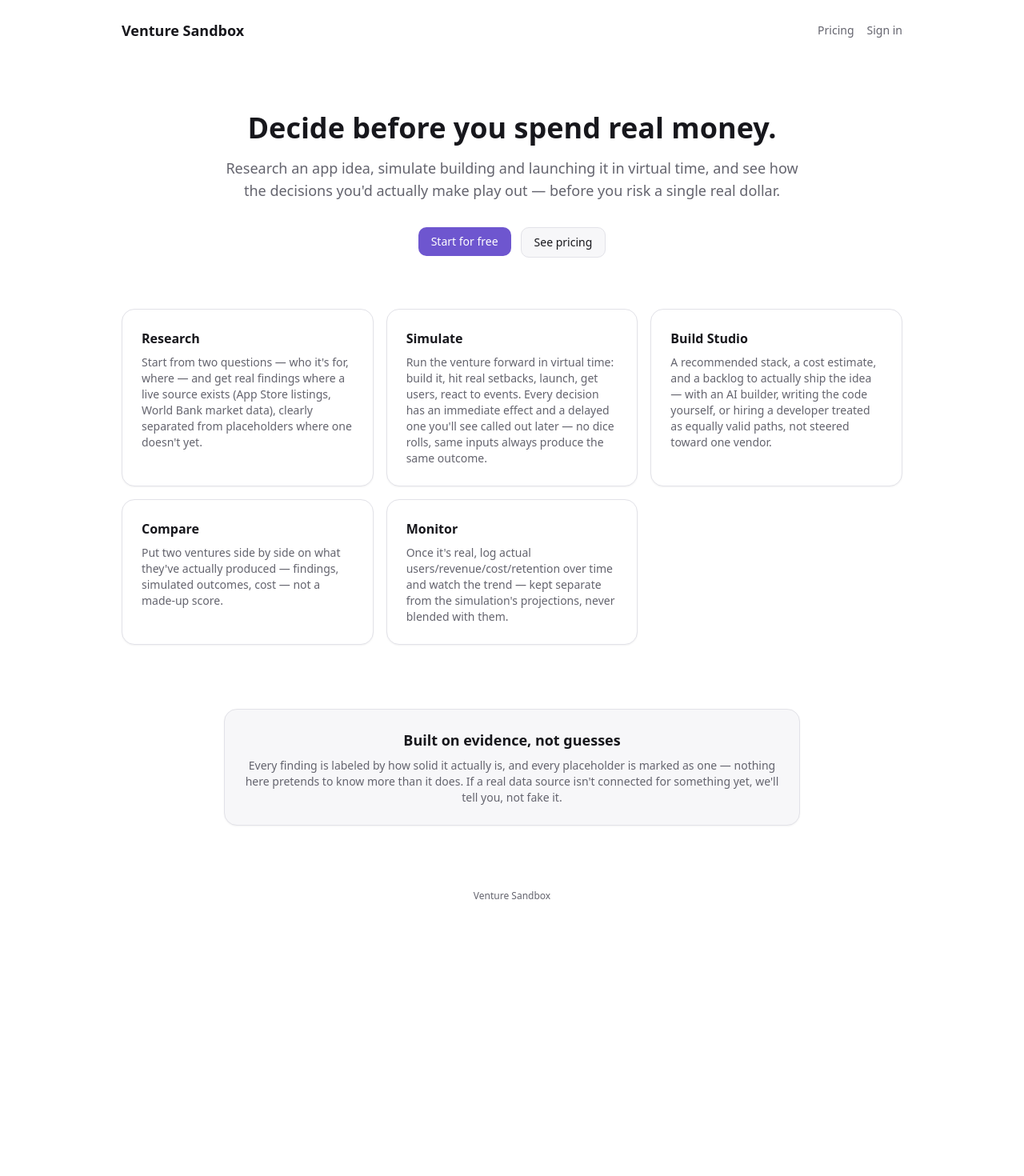
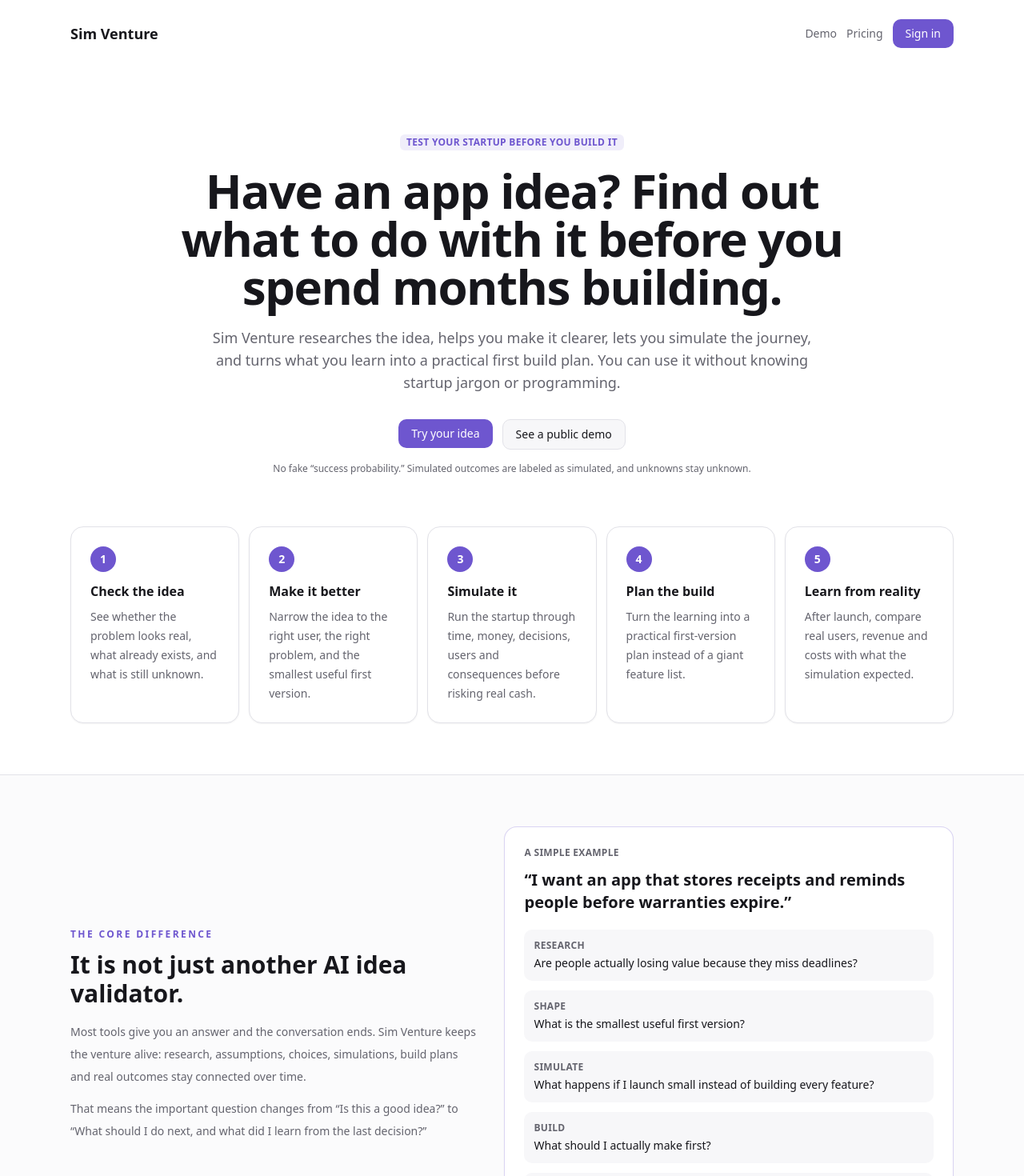
Before and after one commit to pkorion8/App-, a Next.js app in the folder apps/web/: page / in a window 1280 px wide. Shown: the top 1470 px of the page at 80% size. Before the commit the page ends 1168 px from the top, so only its background shows below. Built offline with nearby package versions, Linux system fonts and the light colour scheme.

Commit message:
Rewrite public landing around simple Sim Venture promise

```diff
--- a/apps/web/src/app/page.tsx
+++ b/apps/web/src/app/page.tsx
@@ -1,95 +1,52 @@
 import Link from "next/link";
-import { Button, Card } from "@venture-sandbox/ui";
+import { Badge, Button, Card } from "@venture-sandbox/ui";
 
-const MODULES = [
-  {
-    name: "Research",
-    description:
-      "Start from two questions — who it's for, where — and get real findings where a live source exists (App Store listings, World Bank market data), clearly separated from placeholders where one doesn't yet.",
-  },
-  {
-    name: "Simulate",
-    description:
-      "Run the venture forward in virtual time: build it, hit real setbacks, launch, get users, react to events. Every decision has an immediate effect and a delayed one you'll see called out later — no dice rolls, same inputs always produce the same outcome.",
-  },
-  {
-    name: "Build Studio",
-    description:
-      "A recommended stack, a cost estimate, and a backlog to actually ship the idea — with an AI builder, writing the code yourself, or hiring a developer treated as equally valid paths, not steered toward one vendor.",
-  },
-  {
-    name: "Compare",
-    description:
-      "Put two ventures side by side on what they've actually produced — findings, simulated outcomes, cost — not a made-up score.",
-  },
-  {
-    name: "Monitor",
-    description:
-      "Once it's real, log actual users/revenue/cost/retention over time and watch the trend — kept separate from the simulation's projections, never blended with them.",
-  },
-];
+const SIMPLE_STEPS = [
+  ["1", "Check the idea", "See whether the problem looks real, what already exists, and what is still unknown."],
+  ["2", "Make it better", "Narrow the idea to the right user, the right problem, and the smallest useful first version."],
+  ["3", "Simulate it", "Run the startup through time, money, decisions, users and consequences before risking real cash."],
+  ["4", "Plan the build", "Turn the learning into a practical first-version plan instead of a giant feature list."],
+  ["5", "Learn from reality", "After launch, compare real users, revenue and costs with what the simulation expected."],
+] as const;
 
 export default function HomePage() {
   return (
     <div className="min-h-screen">
-      <header className="mx-auto flex max-w-5xl items-center justify-between p-6">
-        <span className="text-lg font-semibold text-vs-fg">Venture Sandbox</span>
-        <nav className="flex items-center gap-4 text-sm text-vs-fg-muted">
-          <Link href="/pricing" className="hover:text-vs-fg hover:underline">
-            Pricing
-          </Link>
-          <Link href="/sign-in" className="hover:text-vs-fg hover:underline">
-            Sign in
-          </Link>
-        </nav>
+      <header className="mx-auto flex max-w-6xl items-center justify-between p-6">
+        <Link href="/" className="text-lg font-semibold text-vs-fg">Sim Venture</Link>
+        <nav className="flex items-center gap-3 text-sm text-vs-fg-muted"><Link href="/demo" className="hover:text-vs-fg">Demo</Link><Link href="/pricing" className="hover:text-vs-fg">Pricing</Link><Link href="/sign-in"><Button size="sm">Sign in</Button></Link></nav>
       </header>
 
       <main>
-        <section className="mx-auto max-w-3xl px-6 py-16 text-center">
-          <h1 className="text-3xl font-semibold text-vs-fg sm:text-4xl">
-            Decide before you spend real money.
-          </h1>
-          <p className="mt-4 text-base text-vs-fg-muted sm:text-lg">
-            Research an app idea, simulate building and launching it in virtual time, and see
-            how the decisions you&apos;d actually make play out — before you risk a single real
-            dollar.
-          </p>
-          <div className="mt-8 flex justify-center gap-3">
-            <Link href="/sign-in">
-              <Button>Start for free</Button>
-            </Link>
-            <Link href="/pricing">
-              <Button variant="secondary">See pricing</Button>
-            </Link>
+        <section className="mx-auto max-w-5xl px-6 pb-16 pt-14 text-center sm:pt-20">
+          <Badge status="primary">TEST YOUR STARTUP BEFORE YOU BUILD IT</Badge>
+          <h1 className="mx-auto mt-5 max-w-4xl text-4xl font-semibold tracking-tight text-vs-fg sm:text-6xl">Have an app idea? Find out what to do with it before you spend months building.</h1>
+          <p className="mx-auto mt-5 max-w-3xl text-base leading-7 text-vs-fg-muted sm:text-lg">Sim Venture researches the idea, helps you make it clearer, lets you simulate the journey, and turns what you learn into a practical first build plan. You can use it without knowing startup jargon or programming.</p>
+          <div className="mt-8 flex flex-wrap justify-center gap-3"><Link href="/sign-in"><Button>Try your idea</Button></Link><Link href="/demo"><Button variant="secondary">See a public demo</Button></Link></div>
+          <p className="mt-4 text-xs text-vs-fg-muted">No fake “success probability.” Simulated outcomes are labeled as simulated, and unknowns stay unknown.</p>
+        </section>
+
+        <section className="mx-auto max-w-6xl px-6 pb-16">
+          <div className="grid gap-3 sm:grid-cols-2 lg:grid-cols-5">{SIMPLE_STEPS.map(([n, title, text]) => <Card key={n}><div className="grid h-8 w-8 place-items-center rounded-full bg-vs-primary text-sm font-semibold text-vs-primary-fg">{n}</div><h2 className="mt-3 font-semibold text-vs-fg">{title}</h2><p className="mt-2 text-sm leading-6 text-vs-fg-muted">{text}</p></Card>)}</div>
+        </section>
+
+        <section className="border-y border-vs-border bg-vs-bg-subtle/50">
+          <div className="mx-auto grid max-w-6xl gap-8 px-6 py-16 lg:grid-cols-[1fr_1.1fr] lg:items-center">
+            <div><p className="text-xs font-semibold uppercase tracking-[.2em] text-vs-primary">The core difference</p><h2 className="mt-3 text-3xl font-semibold text-vs-fg">It is not just another AI idea validator.</h2><p className="mt-4 text-sm leading-7 text-vs-fg-muted">Most tools give you an answer and the conversation ends. Sim Venture keeps the venture alive: research, assumptions, choices, simulations, build plans and real outcomes stay connected over time.</p><p className="mt-3 text-sm leading-7 text-vs-fg-muted">That means the important question changes from “Is this a good idea?” to “What should I do next, and what did I learn from the last decision?”</p></div>
+            <Card className="border-vs-primary/25"><p className="text-xs font-semibold uppercase tracking-wide text-vs-fg-muted">A simple example</p><p className="mt-3 text-xl font-semibold text-vs-fg">“I want an app that stores receipts and reminds people before warranties expire.”</p><div className="mt-5 space-y-3"><ExampleLine label="Research" text="Are people actually losing value because they miss deadlines?"/><ExampleLine label="Shape" text="What is the smallest useful first version?"/><ExampleLine label="Simulate" text="What happens if I launch small instead of building every feature?"/><ExampleLine label="Build" text="What should I actually make first?"/><ExampleLine label="Learn" text="What did real users do after launch?"/></div></Card>
           </div>
         </section>
 
-        <section className="mx-auto max-w-5xl px-6 pb-20">
-          <div className="grid grid-cols-1 gap-4 sm:grid-cols-2 lg:grid-cols-3">
-            {MODULES.map((m) => (
-              <Card key={m.name}>
-                <h2 className="text-base font-semibold text-vs-fg">{m.name}</h2>
-                <p className="mt-2 text-sm text-vs-fg-muted">{m.description}</p>
-              </Card>
-            ))}
-          </div>
+        <section className="mx-auto max-w-6xl px-6 py-16">
+          <div className="grid gap-5 lg:grid-cols-2"><Card><Badge status="primary">SIMPLE MODE</Badge><h2 className="mt-3 text-2xl font-semibold text-vs-fg">For people who just have an idea</h2><p className="mt-3 text-sm leading-7 text-vs-fg-muted">Plain questions, normal words, one clear next action at a time. No need to understand TAM, unit economics, APIs, architecture or investment terminology.</p><ul className="mt-4 space-y-2 text-sm text-vs-fg-muted"><li>• Is this problem real?</li><li>• Who would use this?</li><li>• What should I build first?</li><li>• How could it make money?</li><li>• What should I do next?</li></ul></Card><Card><Badge status="neutral">PRO MODE</Badge><h2 className="mt-3 text-2xl font-semibold text-vs-fg">For founders and product people who want depth</h2><p className="mt-3 text-sm leading-7 text-vs-fg-muted">The same venture can open into detailed evidence, source traceability, technical analysis, monetization experiments, alternate timelines, Investor World, scorecards and system views.</p><p className="mt-4 text-sm font-medium text-vs-fg">One intelligence engine. Two levels of complexity.</p></Card></div>
         </section>
 
-        <section className="mx-auto max-w-3xl px-6 pb-20">
-          <Card className="bg-vs-bg-subtle text-center">
-            <h2 className="text-lg font-semibold text-vs-fg">Built on evidence, not guesses</h2>
-            <p className="mt-2 text-sm text-vs-fg-muted">
-              Every finding is labeled by how solid it actually is, and every placeholder is
-              marked as one — nothing here pretends to know more than it does. If a real data
-              source isn&apos;t connected for something yet, we&apos;ll tell you, not fake it.
-            </p>
-          </Card>
-        </section>
+        <section className="mx-auto max-w-4xl px-6 pb-20"><Card className="bg-vs-bg-subtle text-center"><h2 className="text-3xl font-semibold text-vs-fg">You do not need a business plan to start.</h2><p className="mx-auto mt-3 max-w-2xl text-sm leading-7 text-vs-fg-muted">Start with the rough idea. Sim Venture helps turn it into questions you can actually answer and decisions you can actually make.</p><div className="mt-6 flex flex-wrap justify-center gap-3"><Link href="/sign-in"><Button>Try your idea</Button></Link><Link href="/demo"><Button variant="secondary">Walk through the demo</Button></Link></div></Card></section>
       </main>
 
-      <footer className="mx-auto max-w-5xl px-6 pb-10 text-center text-xs text-vs-fg-muted">
-        Venture Sandbox
-      </footer>
+      <footer className="mx-auto flex max-w-6xl flex-wrap items-center justify-between gap-3 px-6 pb-10 text-xs text-vs-fg-muted"><span>Sim Venture · prototype</span><span>Complex intelligence underneath. Simple decisions on top.</span></footer>
     </div>
   );
 }
+
+function ExampleLine({ label, text }: { label: string; text: string }) { return <div className="rounded-vs-md bg-vs-bg-subtle p-3"><p className="text-xs font-semibold uppercase tracking-wide text-vs-fg-muted">{label}</p><p className="mt-1 text-sm text-vs-fg">{text}</p></div>; }
```
